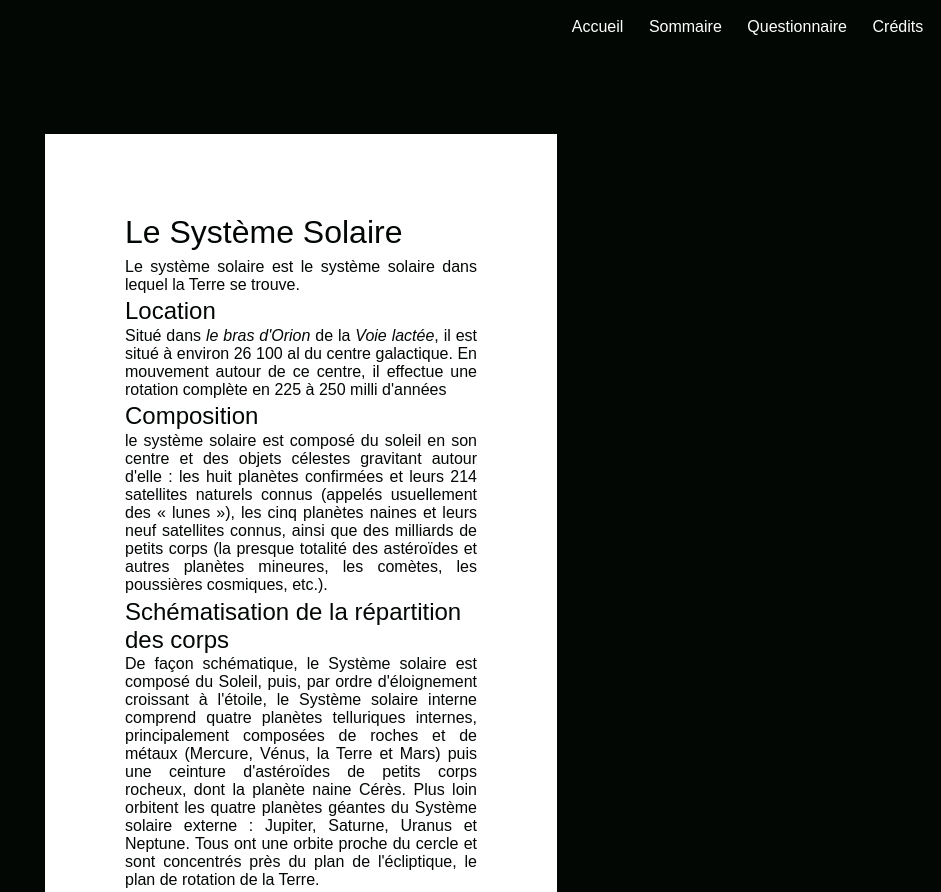
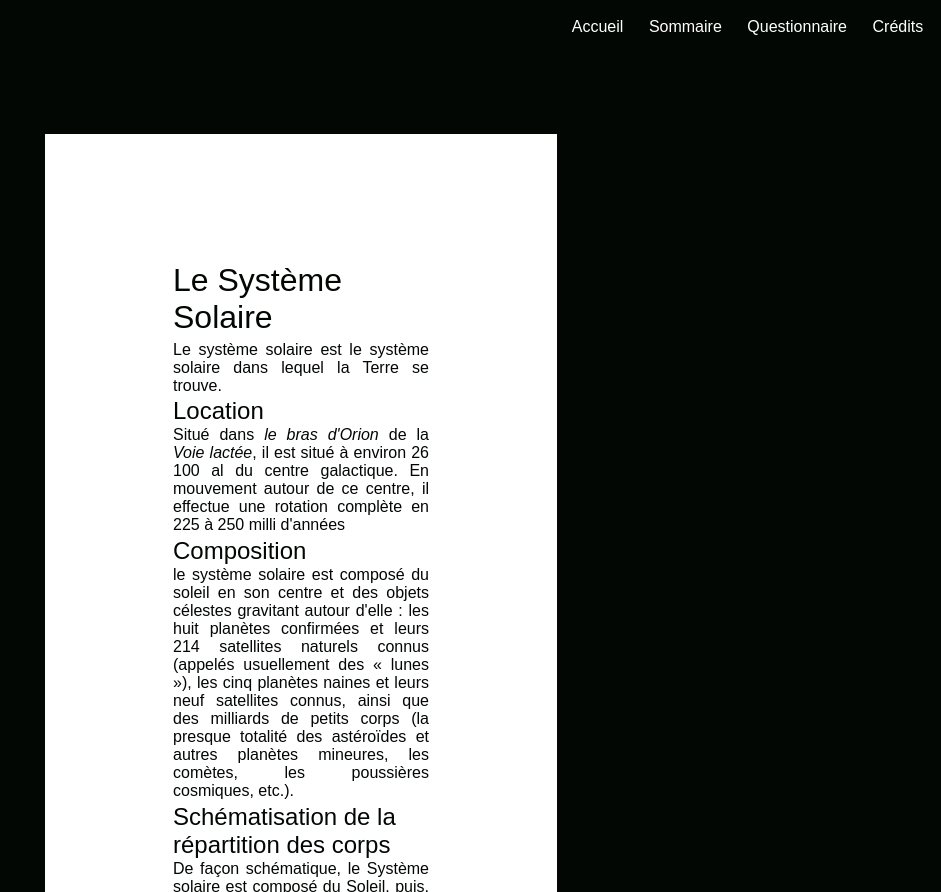
Before and after one commit to TheAveron/Wikispace, a plain HTML site: page pages/Sys_sol/sys.html in a window 1280 px wide. Shown: the top 892 px of the page, without its empty margins (339-1280 px from the left). Drawn offline with Linux system fonts and the light colour scheme; a web font is replaced by a local one.

Commit message:
update sys.css

```diff
--- a/pages/Sys_sol/sys.css
+++ b/pages/Sys_sol/sys.css
@@ -2,7 +2,7 @@
     margin: 30vw;
     margin-top: 10vh;
     margin-bottom: 10vh;
-    padding: 10vh;
+    padding: 10vw;
 
     background-color: white;
     color: #020703;
```
